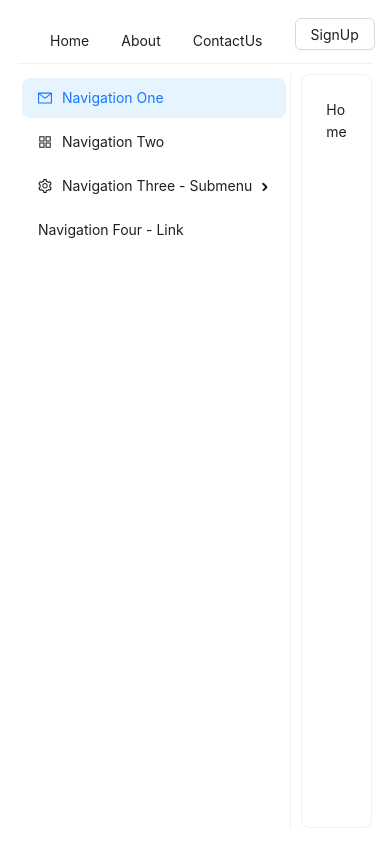
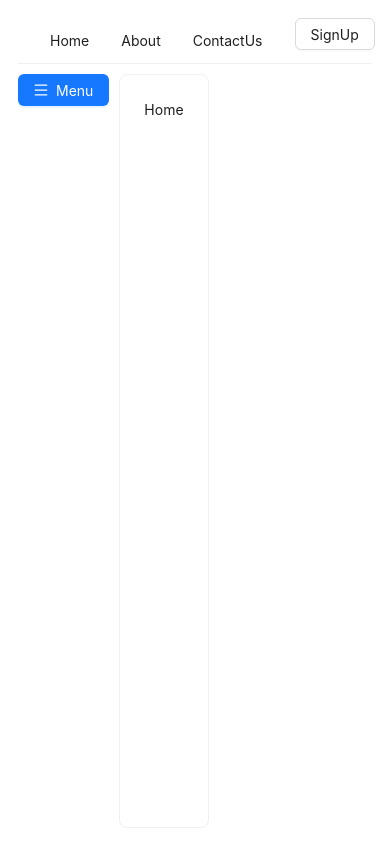
Before and after one commit to AminKei/my-vite-app, a React (Vite) app: page / in a window 390 px wide. Built offline with nearby package versions, Linux system fonts and the light colour scheme.

Commit message:
fixed other

```diff
--- a/src/Components/Menu/Menu.tsx
+++ b/src/Components/Menu/Menu.tsx
@@ -1,9 +1,10 @@
-import { Menu as Menu, MenuProps } from "antd";
-import { useState } from "react";
+import { Menu as Menu, MenuProps, Button } from "antd";
+import { useState, useEffect } from "react";
 import {
   AppstoreOutlined,
   MailOutlined,
   SettingOutlined,
+  MenuOutlined,
 } from "@ant-design/icons";
 
 type MenuItem = Required<MenuProps>["items"][number];
@@ -54,21 +55,57 @@ const items: MenuItem[] = [
 
 const MyMenu = () => {
   const [current, setCurrent] = useState<string>("mail");
+  const [isMobile, setIsMobile] = useState<boolean>(false);
+  const [menuVisible, setMenuVisible] = useState<boolean>(false);
+
+  useEffect(() => {
+    const checkMobile = () => {
+      setIsMobile(window.innerWidth <= 768);
+    };
+
+    checkMobile();
+    window.addEventListener("resize", checkMobile);
+
+    return () => {
+      window.removeEventListener("resize", checkMobile);
+    };
+  }, []);
 
   const onClick: MenuProps["onClick"] = (e) => {
     console.log("click ", e);
     setCurrent(e.key);
+    if (isMobile) {
+      setMenuVisible(false);
+    }
+  };
+
+  const toggleMenu = () => {
+    setMenuVisible(!menuVisible);
   };
 
   return (
+    <div>
+      {isMobile && (
+        <Button
+          type="primary"
+          icon={<MenuOutlined />}
+          onClick={toggleMenu}
+          style={{ marginBottom: "16px" }}
+        >
+          Menu
+        </Button>
+      )}
+      {(!isMobile || menuVisible) && (
         <Menu
           onClick={onClick}
           theme="light"
-      style={{ width: "300px" }}
+          style={{ width: isMobile ? "100%" : "300px" }}
           selectedKeys={[current]}
           mode="vertical"
           items={items}
         />
+      )}
+    </div>
   );
 };
 
```
Lines whose indentation alone changed are shown as unchanged.
